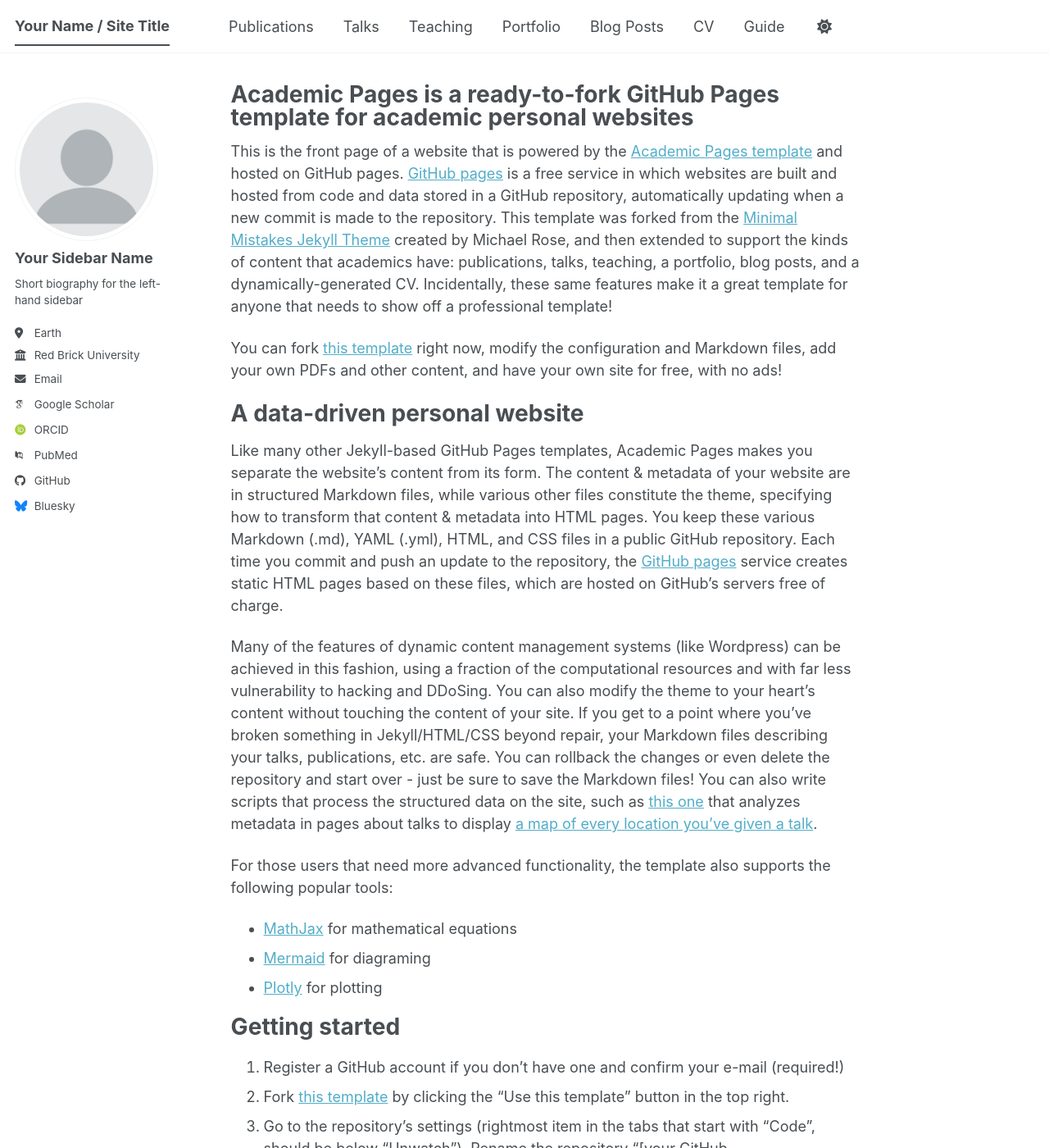
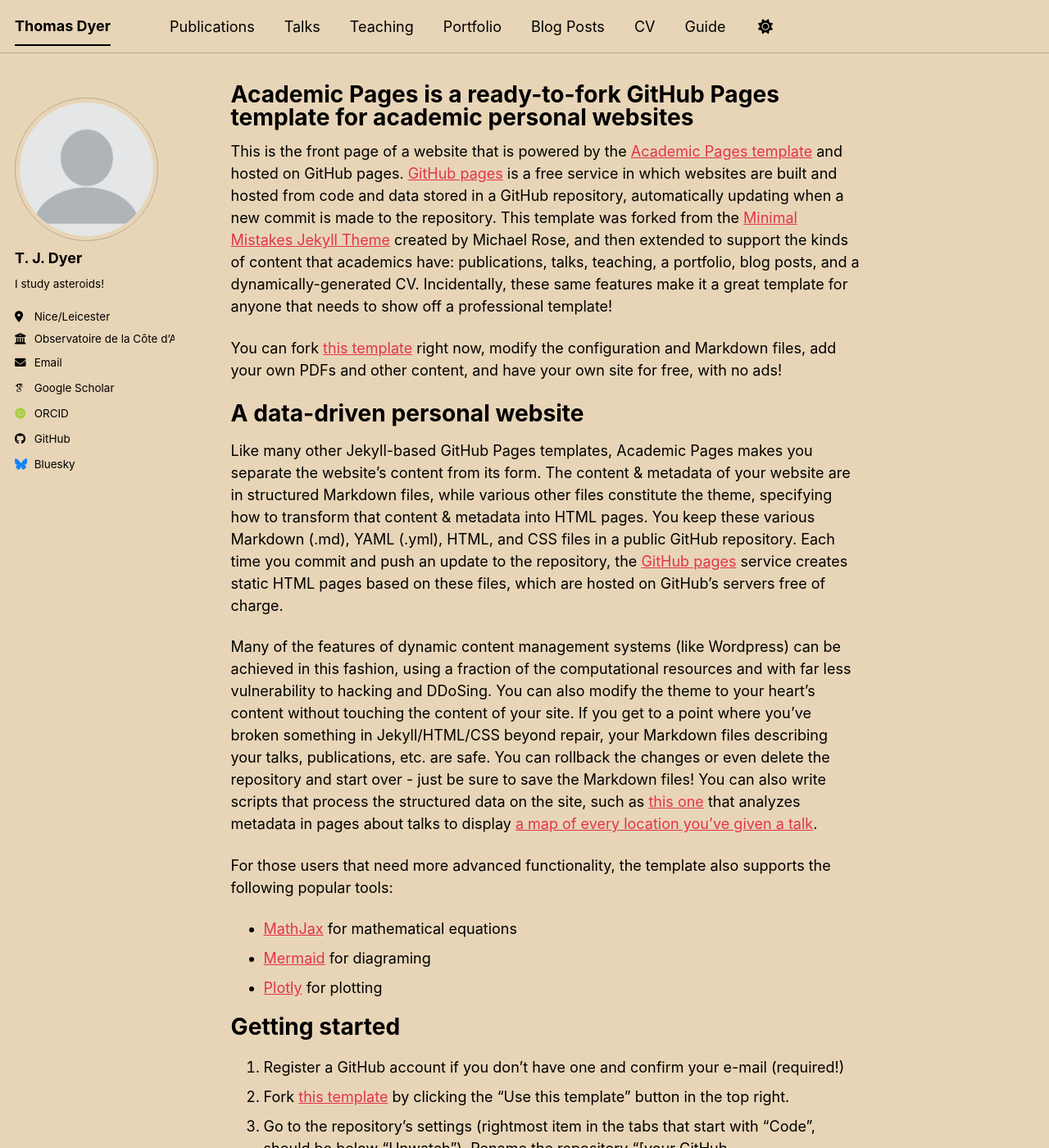
Before and after one commit to thomasjdyer/thomasjdyer.github.io, a Jekyll site: the page built from _pages/about.md, in a window 1280 px wide and 1400 px high. Shown: the whole window at 82% size. Built offline with Jekyll 4.4.1, drawn with Linux system fonts in a browser that asks for light colours; some web fonts are replaced; a script bundle is joined from its source files by our own code; library files that are not in the unit come from our copies; some of the changed text lies outside the part shown.

Commit message:
Update site configuration with personal details
Signed-off-by: Tj <thomasdyer2001@gmail.com>

```diff
--- a/_config.yml
+++ b/_config.yml
@@ -8,11 +8,11 @@
 
 # Basic Site Settings
 locale                   : "en-US"
-site_theme               : "default" # The available themes options are "default", "air", "sunrise", "mint", "dirt" and "contrast"
-title                    : "Your Name / Site Title"
+site_theme               : "sunrise" # The available themes options are "default", "air", "sunrise", "mint", "dirt" and "contrast"
+title                    : "Thomas Dyer"
 title_separator          : "-"
-name                     : &name "Your Name"
-description              : &description "Your Name's academic portfolio"   # Update this with a general description of your site, this is the default if not overridden by a page
+name                     : &name "Thomas Dyer"
+description              : &description "A website about the scientific work I do!"   # Update this with a general description of your site, this is the default if not overridden by a page
 url                      : https://academicpages.github.io # The base hostname & protocol for your site e.g. "https://[your GitHub username].github.io",
                                                            # or if you already have some other page hosted on Github then use "https://[your GitHub username].github.io/[Your Repo Name]"
 baseurl                  : "" # the subpath of your site, e.g. "/blog"
@@ -24,11 +24,11 @@
 author:
   # Biographic information
   avatar           : "profile.png"
-  name             : "Your Sidebar Name"
+  name             : "T. J. Dyer"
   pronouns         : # example: "she/her"
-  bio              : "Short biography for the left-hand sidebar"
-  location         : "Earth"
-  employer         : "Red Brick University"
+  bio              : "I study asteroids!"
+  location         : "Nice/Leicester"
+  employer         : "Observatoire de la Côte d’Azur"
   uri              : # URL
   email            : "none@example.org"
 
@@ -38,10 +38,10 @@
   googlescholar    : "https://scholar.google.com/citations?user=PS_CX0AAAAAJ"
   inspire-hep      : # URL
   impactstory      : # URL
-  orcid            : "https://orcid.org/yourorcidurl"
+  orcid            : "https://orcid.org/0009-0009-7949-2223"
   semantic         : # URL
   ssrn             : # URL
-  pubmed           : "https://www.ncbi.nlm.nih.gov/pubmed/?term=john+snow"
+  pubmed           :
   researchgate     : # URL
   scopus           : # URL
   zotero           : # URL
@@ -84,8 +84,6 @@
 
 # Publication Category - The following the list of publication categories and their headings
 publication_category:
-  books:
-    title: 'Books'
   manuscripts:
     title: 'Journal Articles'
   conferences:
```
